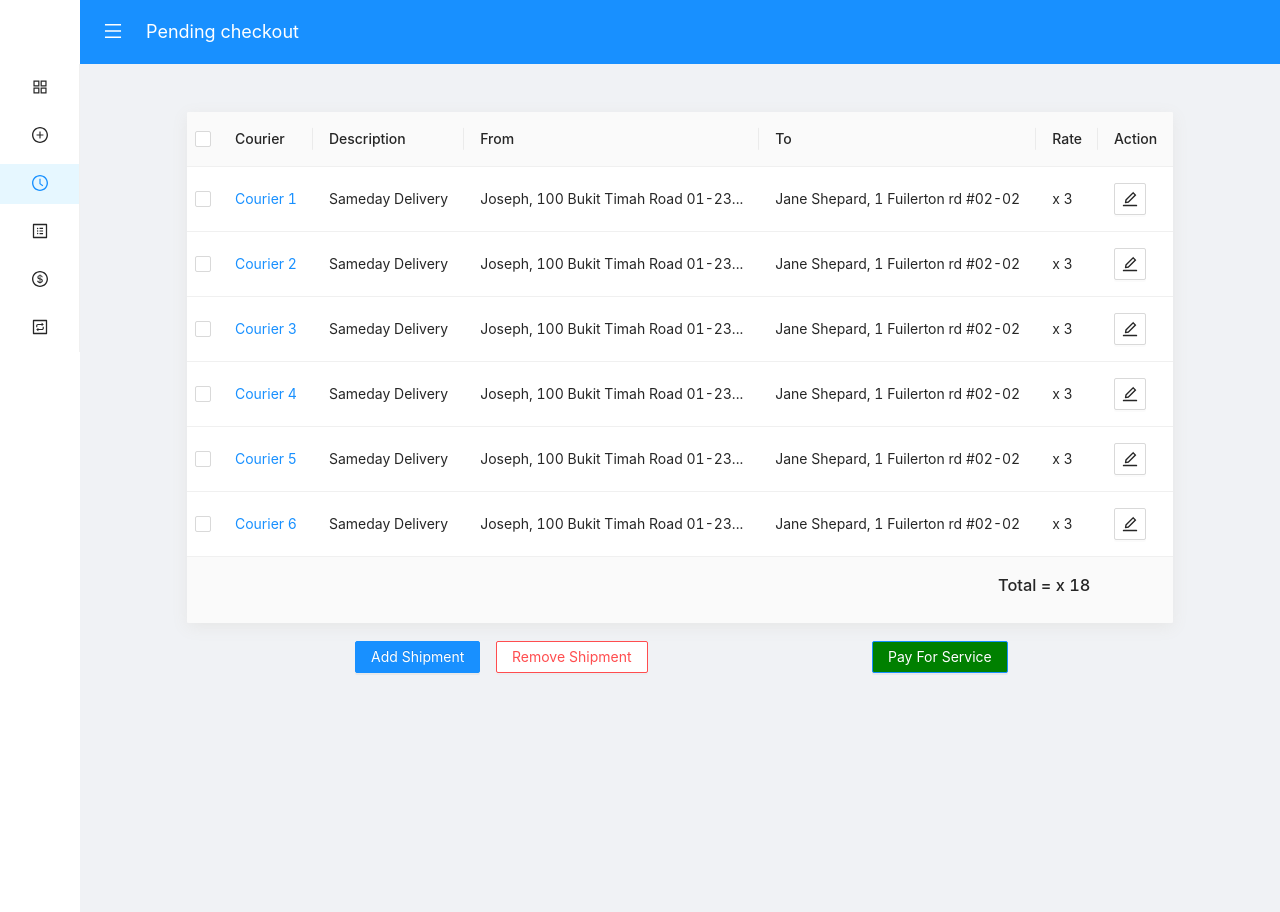
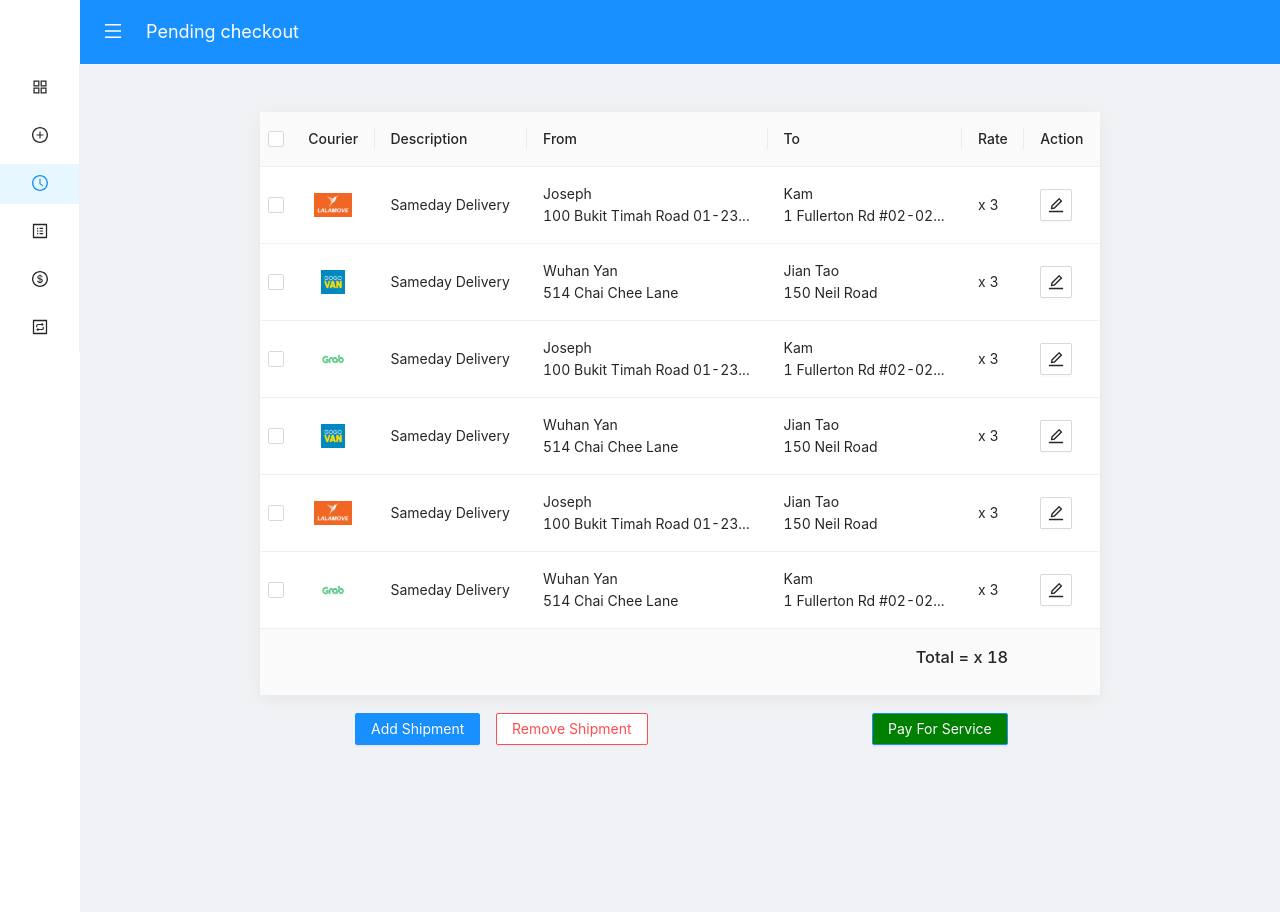
Before and after one commit to zulnabil/react-ant, a React (Create React App) app: page /pending-checkout in a window 1280 px wide. Built offline with nearby package versions, Linux system fonts and the light colour scheme.

Commit message:
refactor: change dummy data PendingCheckout

```diff
--- a/src/constants/table.pendingCheckout.js
+++ b/src/constants/table.pendingCheckout.js
@@ -1,11 +1,19 @@
 import { Button } from "antd"
 import { EditOutlined } from "@ant-design/icons"
+
+const icon = {
+  lalamove: "/img/lalamove_logo.svg",
+  gogovan: "/img/gogovan_logo.svg",
+  grab: "/img/grab_logo.svg",
+}
 
 export const columns = [
   {
     title: "Courier",
     dataIndex: "courier",
-    render: (text) => <a>{text}</a>,
+    key: "courier",
+    align: "center",
+    render: (courier) => <img src={courier} alt={courier} />,
   },
   {
     title: "Description",
@@ -14,10 +22,26 @@ export const columns = [
   {
     title: "From",
     dataIndex: "from",
+    key: "from",
+    render: (from) => (
+      <span>
+        {from.name}
+        <br />
+        {from.address}
+      </span>
+    ),
   },
   {
     title: "To",
     dataIndex: "to",
+    key: "to",
+    render: (to) => (
+      <span>
+        {to.name}
+        <br />
+        {to.address}
+      </span>
+    ),
   },
   {
     title: "Rate",
@@ -32,55 +56,91 @@ export const columns = [
 export const data = [
   {
     key: "1",
-    courier: "Courier 1",
+    courier: icon.lalamove,
     description: "Sameday Delivery",
-    from: "Joseph, 100 Bukit Timah Road 01-23...",
-    to: "Jane Shepard, 1 Fuilerton rd #02-02",
+    from: {
+      name: "Joseph",
+      address: "100 Bukit Timah Road 01-23...",
+    },
+    to: {
+      name: "Kam",
+      address: "1 Fullerton Rd #02-02...",
+    },
     rate: "x 3",
     action: <Button icon={<EditOutlined />} />,
   },
   {
     key: "2",
-    courier: "Courier 2",
+    courier: icon.gogovan,
     description: "Sameday Delivery",
-    from: "Joseph, 100 Bukit Timah Road 01-23...",
-    to: "Jane Shepard, 1 Fuilerton rd #02-02",
+    from: {
+      name: "Wuhan Yan",
+      address: "514 Chai Chee Lane",
+    },
+    to: {
+      name: "Jian Tao",
+      address: "150 Neil Road",
+    },
     rate: "x 3",
     action: <Button icon={<EditOutlined />} />,
   },
   {
     key: "3",
-    courier: "Courier 3",
+    courier: icon.grab,
     description: "Sameday Delivery",
-    from: "Joseph, 100 Bukit Timah Road 01-23...",
-    to: "Jane Shepard, 1 Fuilerton rd #02-02",
+    from: {
+      name: "Joseph",
+      address: "100 Bukit Timah Road 01-23...",
+    },
+    to: {
+      name: "Kam",
+      address: "1 Fullerton Rd #02-02...",
+    },
     rate: "x 3",
     action: <Button icon={<EditOutlined />} />,
   },
   {
     key: "4",
-    courier: "Courier 4",
+    courier: icon.gogovan,
     description: "Sameday Delivery",
-    from: "Joseph, 100 Bukit Timah Road 01-23...",
-    to: "Jane Shepard, 1 Fuilerton rd #02-02",
+    from: {
+      name: "Wuhan Yan",
+      address: "514 Chai Chee Lane",
+    },
+    to: {
+      name: "Jian Tao",
+      address: "150 Neil Road",
+    },
     rate: "x 3",
     action: <Button icon={<EditOutlined />} />,
   },
   {
     key: "5",
-    courier: "Courier 5",
+    courier: icon.lalamove,
     description: "Sameday Delivery",
-    from: "Joseph, 100 Bukit Timah Road 01-23...",
-    to: "Jane Shepard, 1 Fuilerton rd #02-02",
+    from: {
+      name: "Joseph",
+      address: "100 Bukit Timah Road 01-23...",
+    },
+    to: {
+      name: "Jian Tao",
+      address: "150 Neil Road",
+    },
     rate: "x 3",
     action: <Button icon={<EditOutlined />} />,
   },
   {
     key: "6",
-    courier: "Courier 6",
+    courier: icon.grab,
     description: "Sameday Delivery",
-    from: "Joseph, 100 Bukit Timah Road 01-23...",
-    to: "Jane Shepard, 1 Fuilerton rd #02-02",
+    from: {
+      name: "Wuhan Yan",
+      address: "514 Chai Chee Lane",
+    },
+    to: {
+      name: "Kam",
+      address: "1 Fullerton Rd #02-02...",
+    },
     rate: "x 3",
     action: <Button icon={<EditOutlined />} />,
   },
--- a/src/pages/PendingCheckout.js
+++ b/src/pages/PendingCheckout.js
@@ -26,7 +26,7 @@ function PendingCheckout() {
   return (
     <section className="app-section">
       <Row justify="center">
-        <div>
+        <Col xl={18} lg={24} md={24} xs={24}>
           <Table
             pagination={false}
             rowSelection={{
@@ -37,28 +37,28 @@ function PendingCheckout() {
             dataSource={data}
             footer={() => (
               <Row>
-                <Col offset={20}>
+                <Col offset={19}>
                   <h3>Total = x 18</h3>
                 </Col>
               </Row>
             )}
           />
-        </div>
+        </Col>
       </Row>
 
       <Row gutter={[8, 8]} justify="center">
 
-          <Col xl={3} lg={8} md={6} xs={6} offset={5}>
+          <Col xl={3} lg={6} md={6} xs={6} offset={5}>
             <Button type="primary" style={{ marginTop: 18 }}>
               Add Shipment
             </Button>
           </Col>
-          <Col xl={8} lg={8} md={6} xs={6}>
+          <Col xl={8} lg={6} md={6} xs={6}>
             <Button danger style={{ marginTop: 18 }}>
               Remove Shipment
             </Button>
           </Col>
-          <Col xl={8} lg={8} md={6} xs={6}>
+          <Col xl={8} lg={6} md={6} xs={6}>
             <Button
               type="primary"
               style={{ marginTop: 18, backgroundColor: "green" }}
```
Also changed, not shown: 1 other file (tests, documents, lock files or other folders).
